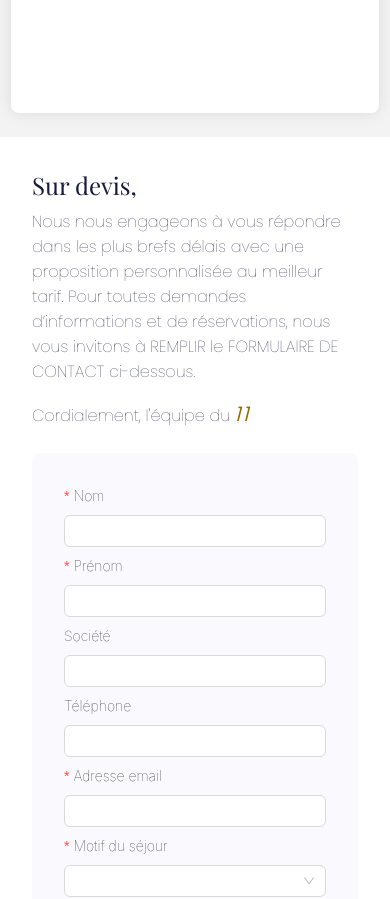
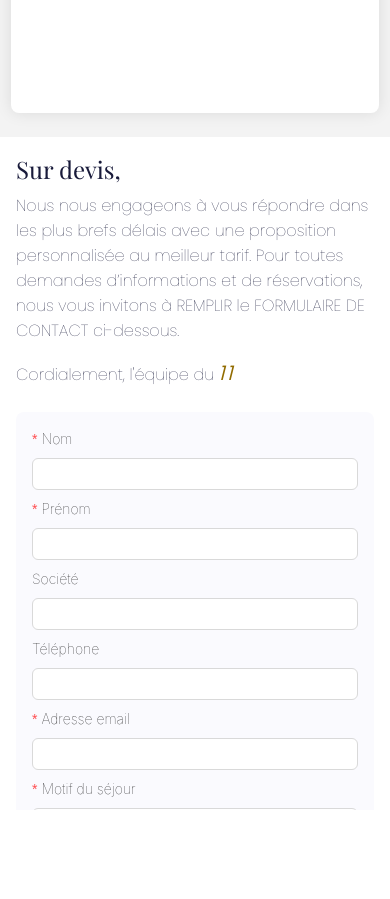
Before and after one commit to Edouard-LARROCHE/Le-11-Marseille, a React (Vite) app: page / in a window 390 px wide. Shown: the part 4400-5299 px from the top of the page. After the commit the page ends 5210 px from the top, so only its background shows below. Built offline with nearby package versions, Linux system fonts and the light colour scheme; a web font is replaced by a local one.

Commit message:
resp form

```diff
--- a/src/pages/contact/contact.jsx
+++ b/src/pages/contact/contact.jsx
@@ -54,16 +54,7 @@ const Contact = () => {
 	}
 
 	return (
-		<div
-			className="container-contact"
-			style={{
-				display: "flex",
-				justifyContent: "center",
-				alignItems: "center",
-				minHeight: "100vh",
-				padding: "2rem",
-			}}
-		>
+		<div className="container-contact">
 			<div className="title-desc">
 				<h1>Sur devis,</h1>
 				<p className="desc">
@@ -184,6 +175,7 @@ const Contact = () => {
 
 					<Form.Item wrapperCol={{ offset: 20, span: 24 }}>
 						<Button
+							className="button-form"
 							type="primary"
 							htmlType="submit"
 							style={{ marginTop: "1rem" }}
--- a/src/pages/contact/contact.scss
+++ b/src/pages/contact/contact.scss
@@ -77,6 +77,8 @@
 
 @media screen and (max-width: 391px) {
 	.container-contact {
+		padding: 1rem;
+
 		.title-desc {
 			padding: 0;
 
@@ -93,10 +95,20 @@
 			}
 		}
 	}
+
+	.ant-form {
+		padding: 1rem;
+	}
+
+	.ant-btn {
+		margin-left: -2rem;
+	}
 }
 
 @media screen and (min-width: 391px) and (max-width: 768px) {
 	.container-contact {
+		padding: 2rem 4rem;
+
 		.title-desc {
 			padding: 0;
 
@@ -113,4 +125,8 @@
 			}
 		}
 	}
+
+	.ant-form {
+		padding: 1rem;
+	}
 }
```
